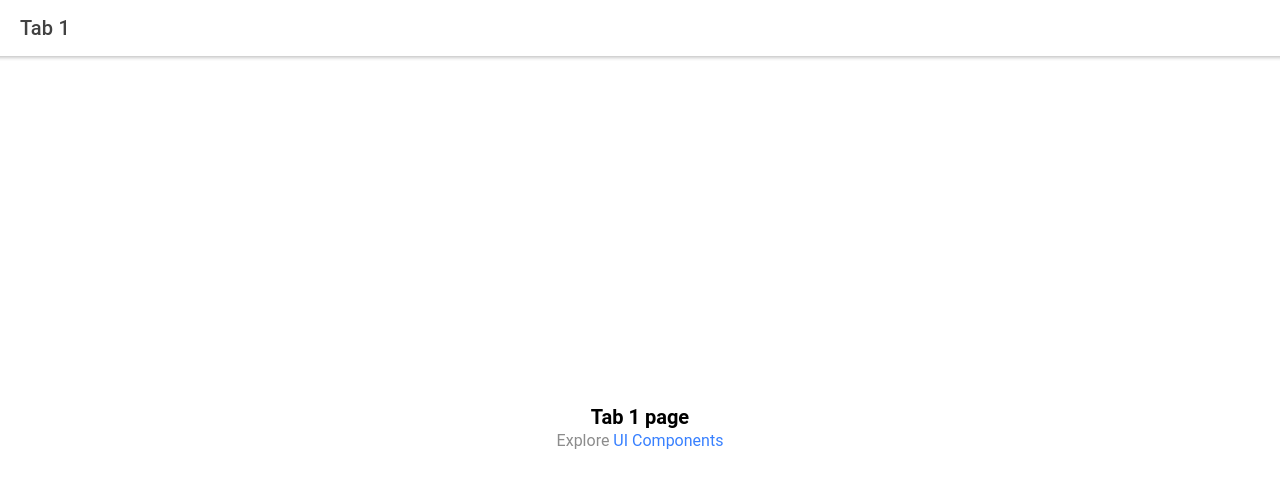
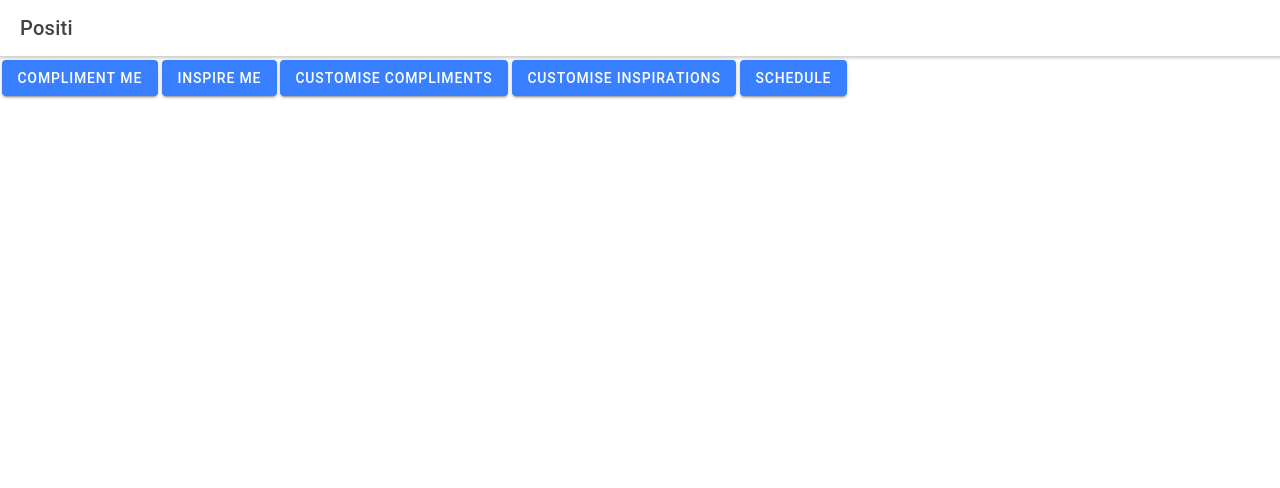
Before and after one commit to tkeeching/positi, a React (Create React App) app: page / in a window 1280 px wide. Shown: the top 488 px of the page. Built offline with nearby package versions, Linux system fonts and the light colour scheme.

Commit message:
route buttons on home page

```diff
--- a/src/pages/ComplimentMe.tsx
+++ b/src/pages/ComplimentMe.tsx
@@ -8,7 +8,7 @@ const Tab1: React.FC = () => {
     <IonPage>
       <IonHeader>
         <IonToolbar>
-          <IonTitle>Tab 1</IonTitle>
+          <IonTitle>Positi</IonTitle>
         </IonToolbar>
       </IonHeader>
       <IonContent>
--- a/src/pages/CustomiseCompliments.tsx
+++ b/src/pages/CustomiseCompliments.tsx
@@ -8,7 +8,7 @@ const Tab1: React.FC = () => {
     <IonPage>
       <IonHeader>
         <IonToolbar>
-          <IonTitle>Tab 1</IonTitle>
+          <IonTitle>Positi</IonTitle>
         </IonToolbar>
       </IonHeader>
       <IonContent>
--- a/src/pages/CustomiseInspirations.tsx
+++ b/src/pages/CustomiseInspirations.tsx
@@ -8,7 +8,7 @@ const Tab1: React.FC = () => {
     <IonPage>
       <IonHeader>
         <IonToolbar>
-          <IonTitle>Tab 1</IonTitle>
+          <IonTitle>Positi</IonTitle>
         </IonToolbar>
       </IonHeader>
       <IonContent>
--- a/src/pages/Home.tsx
+++ b/src/pages/Home.tsx
@@ -1,23 +1,32 @@
-import React from 'react';
-import { IonContent, IonHeader, IonPage, IonTitle, IonToolbar } from '@ionic/react';
-import ExploreContainer from '../components/ExploreContainer';
-import './Home.scss';
+import React from "react";
+import {
+  IonContent,
+  IonHeader,
+  IonPage,
+  IonTitle,
+  IonToolbar,
+  IonButton,
+} from "@ionic/react";
+import "./Home.scss";
 
 const Tab1: React.FC = () => {
   return (
     <IonPage>
       <IonHeader>
         <IonToolbar>
-          <IonTitle>Tab 1</IonTitle>
+          <IonTitle>Positi</IonTitle>
         </IonToolbar>
       </IonHeader>
       <IonContent>
-        <IonHeader collapse="condense">
-          <IonToolbar>
-            <IonTitle size="large">Tab 1</IonTitle>
-          </IonToolbar>
-        </IonHeader>
-        <ExploreContainer name="Tab 1 page" />
+        <IonButton routerLink="/compliment-me">Compliment me</IonButton>
+        <IonButton routerLink="/inspire-me">Inspire me</IonButton>
+        <IonButton routerLink="/customise-compliments">
+          Customise Compliments
+        </IonButton>
+        <IonButton routerLink="/customise-inspirations">
+          Customise Inspirations
+        </IonButton>
+        <IonButton routerLink="/schedul">Schedule</IonButton>
       </IonContent>
     </IonPage>
   );
--- a/src/pages/InspireMe.tsx
+++ b/src/pages/InspireMe.tsx
@@ -14,7 +14,7 @@ const Tab1: React.FC = () => {
     <IonPage>
       <IonHeader>
         <IonToolbar>
-          <IonTitle>Tab 1</IonTitle>
+          <IonTitle>Positi</IonTitle>
         </IonToolbar>
       </IonHeader>
       <IonContent>
--- a/src/pages/Schedule.tsx
+++ b/src/pages/Schedule.tsx
@@ -14,7 +14,7 @@ const Tab1: React.FC = () => {
     <IonPage>
       <IonHeader>
         <IonToolbar>
-          <IonTitle>Tab 1</IonTitle>
+          <IonTitle>Positi</IonTitle>
         </IonToolbar>
       </IonHeader>
       <IonContent>
```
